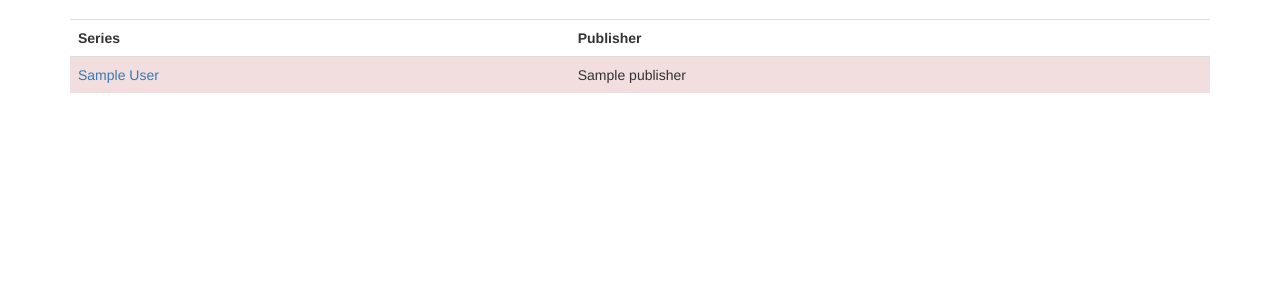
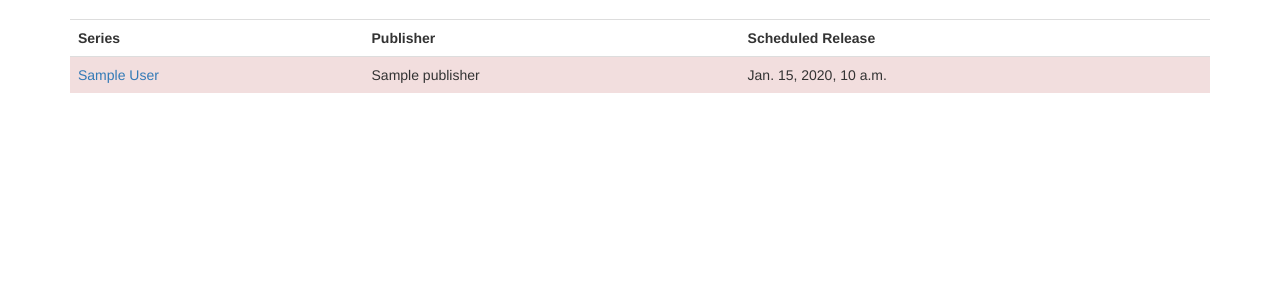
Before and after one commit to michaeldonnelly/cbtracker, a Django app: template templates/cbtracker/trade_list.html in a window 1280 px wide. Shown: the part 51-351 px from the top of the page. Run offline with Django 3.2, Linux system fonts and the light colour scheme; the template is opened without the code that fills it: most values are stand-ins (such as "Sample title", 1, 10 or a date in 2020); some libraries are stand-ins or nearby versions.

Commit message:
Release date for trades

```diff
--- a/models.py
+++ b/models.py
@@ -161,6 +161,11 @@ class Trade(models.Model):
 	volume = models.IntegerField()
 	own = models.BooleanField(default='true')
 	title = models.CharField(max_length=200, null=True, blank=True)
+	release_month = models.IntegerField(null=True, blank=True)
+	release_year = models.IntegerField(null=True, blank=True)
+
+	def release_date(self):
+		return date_ym(self.release_year, self.release_month)
 
 	def __str__(self):
 		trade = self.series.name + ' #' + str(self.volume)
--- a/templates/cbtracker/trade_list.html
+++ b/templates/cbtracker/trade_list.html
@@ -6,6 +6,7 @@
 		<tr>
 			<th>Series</th>
 			<th>Publisher</th>
+			<th>Scheduled Release</th>
 		</tr>
 
 		{% for trade in list %}
@@ -20,6 +21,9 @@
 					{{trade.series.publisher}}
 				{% endif %}
 			</td>
+			<td>
+				{{trade.release_date}}
+			</td>
 		</tr>
 		{% endfor %}
 	</table>
```
